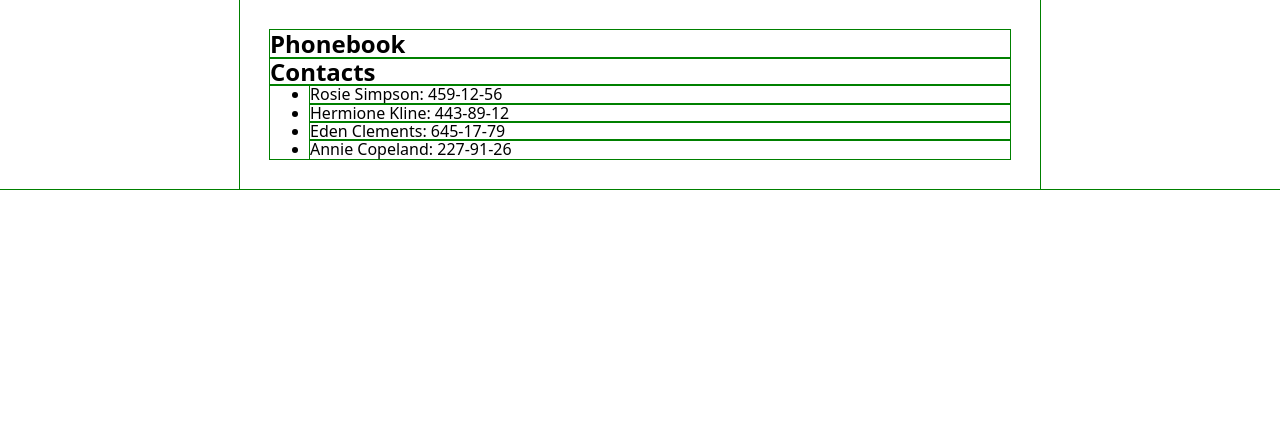
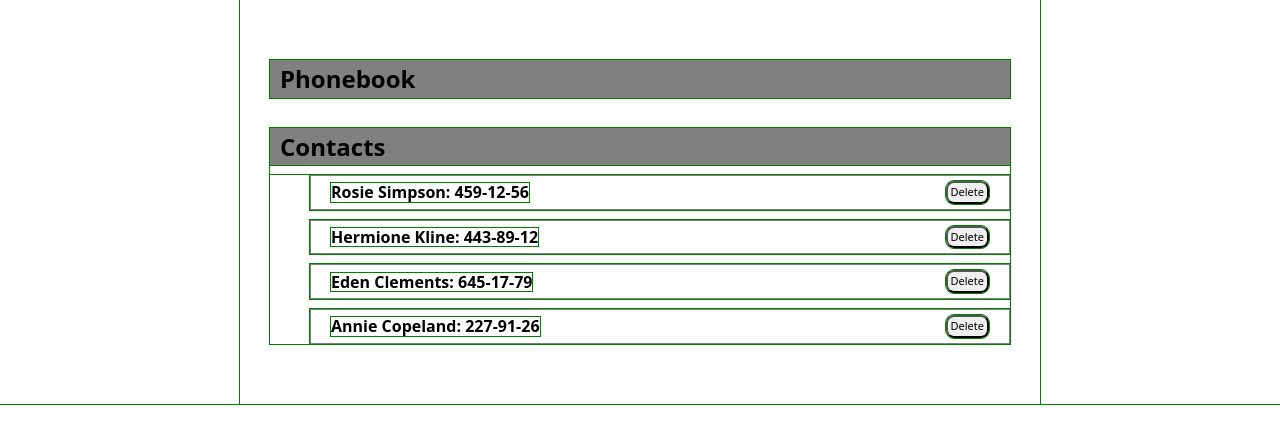
Before and after one commit to luminousnow/goit-react-hw-02-phonebook, a React (Create React App) app: page / in a window 1280 px wide. Shown: the top 444 px of the page. Built offline with nearby package versions, Linux system fonts and the light colour scheme.

Commit message:
додає функцію видалення Контакту по кліку на кнопку

```diff
--- a/src/App.js
+++ b/src/App.js
@@ -16,8 +16,15 @@ class App extends Component {
     number: '',
   };
 
+  deleteContact = contactId => {
+    this.setState(prevState => ({
+      contacts: prevState.contacts.filter(cont => cont.id !== contactId),
+    }));
+  };
+
   render() {
     const { contacts } = this.state;
+    const { deleteContact } = this;
 
     return (
       <Container>
@@ -28,7 +35,7 @@ class App extends Component {
         <Section>
           <h2>Contacts</h2>
           {/* <Filter /> */}
-          <ContactList contactList={contacts} />
+          <ContactList contactList={contacts} onDeleteContact={deleteContact} />
         </Section>
       </Container>
     );
--- a/src/components/ContactList/ContactList.jsx
+++ b/src/components/ContactList/ContactList.jsx
@@ -1,8 +1,8 @@
 import React from 'react';
-import { string } from 'prop-types';
+import { array } from 'prop-types';
 import s from './ContactList.module.css';
 
-function ContactList({ contactList }) {
+function ContactList({ contactList, onDeleteContact }) {
   return (
     <ul className={s.contactList}>
       {contactList.map(({ id, name, number }) => (
@@ -10,6 +10,15 @@ function ContactList({ contactList }) {
           <p className={s.text}>
             {name}: {number}
           </p>
+          <button
+            type="button"
+            className={s.button}
+            onClick={() => {
+              onDeleteContact(id);
+            }}
+          >
+            delete
+          </button>
         </li>
       ))}
     </ul>
@@ -17,9 +26,7 @@ function ContactList({ contactList }) {
 }
 
 ContactList.propTypes = {
-  id: string.isRequired,
-  name: string.isRequired,
-  number: string.isRequired,
+  contactList: array.isRequired,
 };
 
 export default ContactList;
--- a/src/components/ContactList/ContactList.module.css
+++ b/src/components/ContactList/ContactList.module.css
@@ -0,0 +1,20 @@
+.listItem {
+  display: flex;
+  justify-content: space-between;
+  align-items: center;
+  padding: 5px 20px;
+  margin: 10px 0px;
+
+  border: 1px solid gray;
+  font-weight: 600;
+}
+
+.button {
+  padding: 3px;
+
+  font-size: 11px;
+
+  cursor: pointer;
+  text-transform: capitalize;
+  border-radius: 8px;
+}
--- a/src/components/Container/Conteiner.jsx
+++ b/src/components/Container/Conteiner.jsx
@@ -1,5 +1,5 @@
 import React from 'react';
-import { element } from 'prop-types';
+import { node } from 'prop-types';
 import s from './Container.module.css';
 
 function Container({ children }) {
@@ -7,7 +7,7 @@ function Container({ children }) {
 }
 
 Container.propTypes = {
-  children: element.isRequired,
+  children: node.isRequired,
 };
 
 export default Container;
--- a/src/components/Section/Section.jsx
+++ b/src/components/Section/Section.jsx
@@ -1,5 +1,5 @@
 import React from 'react';
-import { element } from 'prop-types';
+import { node } from 'prop-types';
 import s from './Section.module.css';
 
 function Section({ children }) {
@@ -7,7 +7,7 @@ function Section({ children }) {
 }
 
 Section.propTypes = {
-  children: element.isRequired,
+  children: node.isRequired,
 };
 
 export default Section;
--- a/src/components/Section/Section.module.css
+++ b/src/components/Section/Section.module.css
@@ -0,0 +1,3 @@
+.section {
+  margin: 30px 0px;
+}
--- a/src/css/common.css
+++ b/src/css/common.css
@@ -8,6 +8,8 @@ h3,
 h4,
 h5 {
   margin: 0px;
+  padding: 5px 10px;
+  background-color: gray;
 }
 
 img {
```
